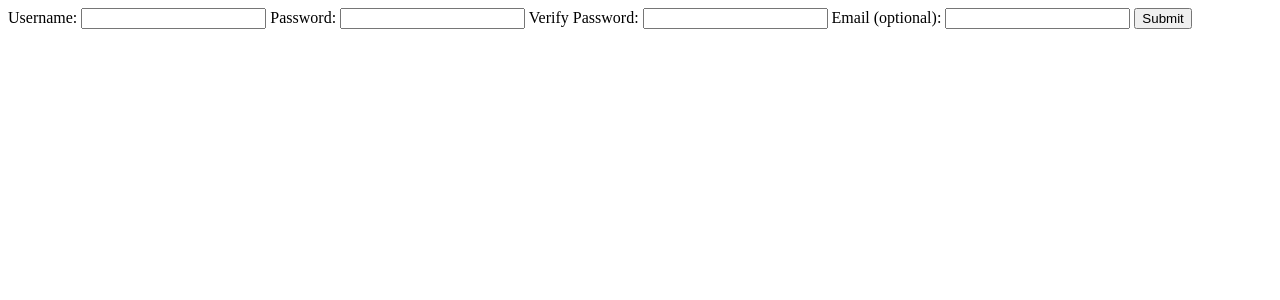
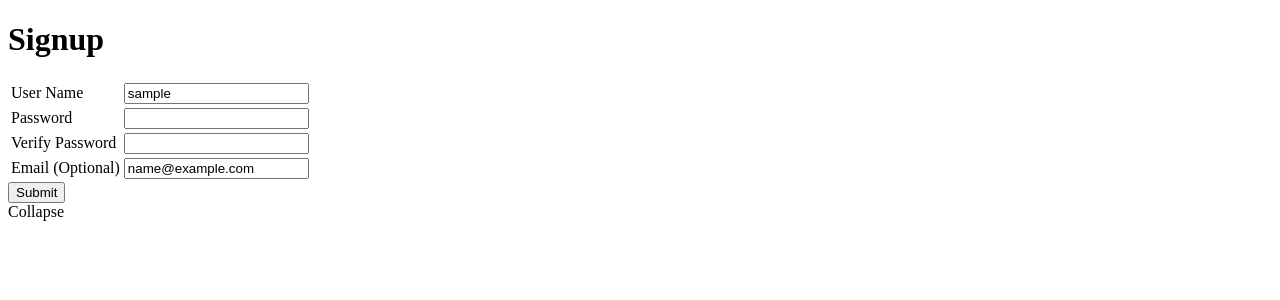
Before and after one commit to marlee926335/user-signup, a Flask app: template templates/index.html in a window 1280 px wide. Shown: the top 300 px of the page. Run offline with Flask 2, Linux system fonts and the light colour scheme; the template is opened without the code that fills it: most values are stand-ins (such as "Sample title", 1, 10 or a date in 2020).

Commit message:
add templates, index, welcome

```diff
--- a/main.py
+++ b/main.py
@@ -10,9 +10,9 @@ def index():
 
 @app.route("/validate", methods=['POST'])
 def validate():
-    username = request.form['username']
+    username = request.form['user_name']
     password = request.form['password']
-    verify_password = request.form['verify']
+    verify_password = request.form['password_verify']
     email = request.form['email']
 
 
@@ -21,12 +21,32 @@ def validate():
     verify_password_error = ""
     email_error = ""
 
-    if username == "":
-        username_error = "Enter a username"
-        print(username_error)
-    return render_template('index.html')
+    if username == "" or ' ' in username:
+        username_error = "Enter a valid username"
+
+    if(len(username) > 20 or len(username) < 3):
+            username_error = "Enter a username between 3 and 20 characters"
+
+    if(password == ""):
+            password_error = "Enter a password"
+
+    if(password != verify_password):
+            verify_password_error= "Passwords do not match"
+
+    if(verify_password==""):
+            verify_password_error="Please verify your password"
+
+    if (email != ""):
+        if ' ' not in email and '@' in email and len(email) > 3 and len(email) < 20:
+            email_error = ""
+        else:
+            email_error = "Please enter a valid email"
 
 
+    if username_error == "" and password_error == "" and verify_password_error == "" and email_error == "":
+        return render_template('welcome.html', user_name=username)
+    else:
+        return render_template('index.html', user_name_error=username_error, password_error=password_error, verify_password_error=verify_password_error, email_error=email_error)
 
 
 
--- a/templates/index.html
+++ b/templates/index.html
@@ -1,20 +1,58 @@
-<!doctype html>
+<!DOCTYPE html>
 <html>
+    <head>
+        <title>User Signup</title>
+
+
+    </head>
+    <style>
+        .error { color: red; }
+    </style>
     <body>
-        <form action="/validate" method="post">
-            <label for="username">Username:</label>
-            <input id="username" type="text" name="username" />
-
-            <label for="password">Password:</label>
-            <input id="password" type="text" name="password" />
-
-            <label for="verify">Verify Password:</label>
-            <input id="verify" type="text" name="verify" />
-
-            <label for="email">Email (optional):</label>
-             <input id="email" type="text" name="email" />
-
-            <input type="submit" />
+        <h1><strong>Signup</strong></h1>
+        <form action="/validate" method="POST">
+            <table>
+                <tbody>
+                    <tr>
+                        <td>
+                            <label>User Name</label>
+                        </td>
+                        <td>
+                            <input type="text" name="user_name" value='{{ user_name }}' />
+                            <span class='error'> {{user_name_error}} </span>
+                        </td>
+                    </tr>
+                    <tr>
+                        <td>
+                            <label for="password">Password</label>
+                        </td>
+                        <td>
+                            <input name="password" type="password" />
+                            <span class = 'error'> {{password_error}} </span>
+                        </td>
+                    </tr>
+                    <tr>
+                        <td>
+                            <label for="password_verify">Verify Password</label>
+                        </td>
+                        <td>
+                            <input name="password_verify" type="password" />
+                            <span class ='error'> {{verify_password_error}}</span>
+                        </td>
+                    </tr>
+                    <tr>
+                        <td>
+                            <label for="email">Email (Optional)</label>
+                        </td>
+                        <td>
+                            <input name="email" type="text" value='{{ email }}' />
+                            <span class='error'>{{email_error}}</span>
+                        </td>
+                    </tr>
+                </tbody>
+            </table>
+            <input name="submit" type="submit" value="Submit" />
         </form>
     </body>
 </html>
+Collapse
```
Also changed, not shown: templates/base.html (added, +17 -0 lines), templates/welcome.html (+7 -0 lines).
